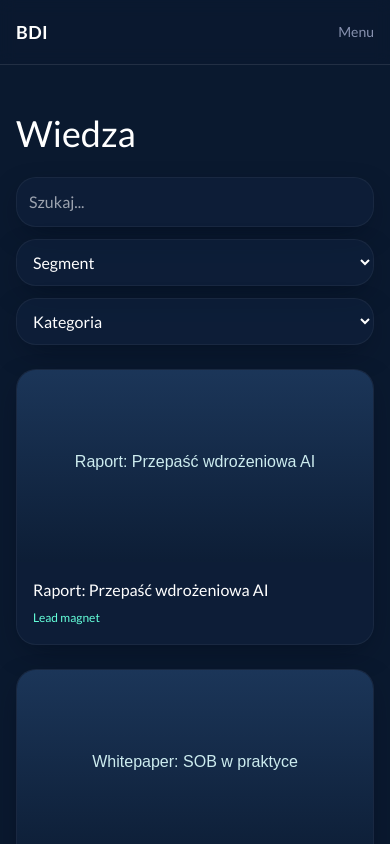
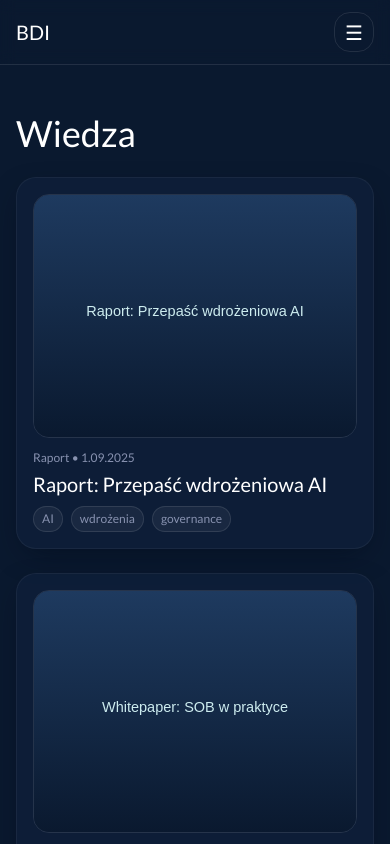
Before and after one commit to krzysztof-bdi/bdi-www-3, a Next.js app: page /wiedza in a window 390 px wide. Shown: the top 844 px of the page. Built offline with nearby package versions, Linux system fonts and the light colour scheme.

Commit message:
feat: mobile nav, Knowledge pagination+sort, Zoho integration scaffold

```diff
--- a/app/wiedza/page.tsx
+++ b/app/wiedza/page.tsx
@@ -1,52 +1,69 @@
-'use client'
-import { useEffect, useMemo, useState } from 'react'
+import articles from '@/../public/search-index.json'
 import Link from 'next/link'
-import Image from 'next/image'
-import Fuse from 'fuse.js'
-export default function Knowledge(){
-  const [items, setItems] = useState<any[]>([])
-  const [q, setQ] = useState('')
-  const [seg, setSeg] = useState('')
-  const [cat, setCat] = useState('')
-  useEffect(()=>{ fetch('/search-index.json').then(r=>r.json()).then(setItems) },[])
-  const fuse = useMemo(()=> new Fuse(items, { keys:['title','segment_target','category_primary'] }), [items])
-  const out = useMemo(()=>{
-    let arr = q ? fuse.search(q).map(r=>r.item) : items
-    if (seg) arr = arr.filter(i=> i.segment_target === seg)
-    if (cat) arr = arr.filter(i=> i.category_primary === cat)
-    return arr
-  },[items, q, seg, cat, fuse])
+
+type Article = {
+  title: string; slug: string; date: string; featured_image?: string;
+  category_primary?: string; segment_target?: string; is_lead_magnet?: boolean;
+  tags_secondary?: string[];
+}
+
+const PAGE_SIZE = 6
+
+export default function Page({ searchParams }: { searchParams: { page?: string }}) {
+  const page = Math.max(1, parseInt(searchParams.page ?? '1', 10) || 1)
+
+  // Sortowanie wpisów malejąco po dacie
+  const sortedArticles = (articles as Article[]).slice().sort((a,b) => {
+    return new Date(b.date).getTime() - new Date(a.date).getTime()
+  })
+
+  const totalArticles = sortedArticles.length
+  const totalPages = Math.max(1, Math.ceil(totalArticles / PAGE_SIZE))
+  const startIndex = (page - 1) * PAGE_SIZE
+  const paginatedItems = sortedArticles.slice(startIndex, startIndex + PAGE_SIZE)
+
   return (
     <section className="container-p py-12">
       <h1 className="font-heading text-4xl mb-6">Wiedza</h1>
-      <div className="mb-6 grid md:grid-cols-3 gap-3">
-        <input className="card p-3" placeholder="Szukaj..." value={q} onChange={e=>setQ(e.target.value)} />
-        <select className="card p-3" value={seg} onChange={e=>setSeg(e.target.value)}>
-          <option value="">Segment</option>
-          <option>Liderzy</option>
-          <option>MŚP</option>
-          <option>Administracja</option>
-        </select>
-        <select className="card p-3" value={cat} onChange={e=>setCat(e.target.value)}>
-          <option value="">Kategoria</option>
-          <option>Raport</option>
-          <option>Whitepaper</option>
-          <option>Artykuł</option>
-        </select>
-      </div>
-      <div className="grid md:grid-cols-3 gap-6">
-        {out.map(i=> (
-          <Link key={i.slug} href={`/wiedza/${i.slug}`} className="card overflow-hidden group">
-            {i.featured_image && (
-              <Image src={i.featured_image} alt="" width={800} height={600} className="w-full h-48 object-cover" />
+
+      {paginatedItems.length === 0 && <p className="text-text-secondary">Brak treści do wyświetlenia.</p>}
+
+      <div className="grid sm:grid-cols-2 lg:grid-cols-3 gap-6">
+        {paginatedItems.map(a => (
+          <article key={a.slug} className="card p-4">
+            {a.featured_image && (
+              // eslint-disable-next-line @next/next/no-img-element
+              <img src={a.featured_image} alt="" className="rounded-xl border border-white/10 mb-3" />
             )}
-            <div className="p-4">
-              <h3 className="font-heading group-hover:text-accent">{i.title}</h3>
-              {i.is_lead_magnet && <span className="mt-2 inline-block text-xs text-accent">Lead magnet</span>}
+            <div className="text-xs text-text-secondary mb-1">
+              {a.category_primary} • {new Date(a.date).toLocaleDateString('pl-PL')}
             </div>
-          </Link>
+            <h2 className="font-heading text-xl mb-2">
+              <Link href={`/wiedza/${a.slug}`}>{a.title}</Link>
+            </h2>
+            {a.tags_secondary && (
+              <div className="flex flex-wrap gap-2 text-xs text-text-secondary">
+                {a.tags_secondary.map(t => <span key={t} className="px-2 py-1 rounded-full bg-white/5 border border-white/10">{t}</span>)}
+              </div>
+            )}
+          </article>
         ))}
       </div>
+
+      {/* Paginacja */}
+      {totalPages > 1 && (
+        <div className="flex items-center gap-3 mt-8">
+          <PagerLink page={page-1} disabled={page<=1}>« Poprzednia</PagerLink>
+          <span className="text-sm text-text-secondary">Strona {page} / {totalPages}</span>
+          <PagerLink page={page+1} disabled={page>=totalPages}>Następna »</PagerLink>
+        </div>
+      )}
     </section>
   )
 }
+
+function PagerLink({ page, disabled, children }:{ page:number, disabled?:boolean, children:React.ReactNode }) {
+  if (disabled) return <span className="opacity-50">{children}</span>
+  const href = page <= 1 ? '/wiedza' : `/wiedza?page=${page}`
+  return <Link href={href} className="link-cta">{children}</Link>
+}
--- a/components/Header.tsx
+++ b/components/Header.tsx
@@ -1,37 +1,81 @@
 'use client'
 import Link from 'next/link'
+import { useEffect, useRef, useState } from 'react'
 import { usePathname } from 'next/navigation'
 import clsx from 'clsx'
 
-const nav = [
-  { href: '/', label: 'Start' },
-  { href: '/dla-liderow', label: 'Dla Liderów' },
-  { href: '/dla-msp', label: 'Dla MŚP' },
-  { href: '/dla-administracji', label: 'Dla Administracji' },
-  { href: '/rozwoj-kariery', label: 'Rozwój Kariery' },
-  { href: '/nasz-system', label: 'Nasz System' },
-  { href: '/centra-kompetencji', label: 'Centra Kompetencji' },
-  { href: '/centrum-zaufania', label: 'Centrum Zaufania' },
-  { href: '/nasz-wplyw', label: 'Nasz Wpływ' },
+const links = [
+  { href: '/dla-liderow', label: 'Dla liderów' },
+  { href: '/nasz-system', label: 'Nasz system' },
+  { href: '/centra-kompetencji', label: 'Centra kompetencji' },
+  { href: '/nasz-wplyw', label: 'Nasz wpływ' },
   { href: '/wiedza', label: 'Wiedza' },
-  { href: '/kontakt', label: 'Kontakt' }
+  { href: '/kontakt', label: 'Kontakt' },
 ]
 
-export default function Header(){
+export default function Header() {
+  const [open, setOpen] = useState(false)
   const pathname = usePathname()
+  const panelRef = useRef<HTMLDivElement>(null)
+  const btnRef = useRef<HTMLButtonElement>(null)
+
+  // Zamykanie menu klawiszem Escape
+  useEffect(() => {
+    function onKey(e: KeyboardEvent) {
+      if (e.key === 'Escape') setOpen(false)
+    }
+    document.addEventListener('keydown', onKey)
+    return () => document.removeEventListener('keydown', onKey)
+  }, [])
+
+  // Zamykanie menu po kliknięciu poza nim
+  useEffect(() => {
+    function onClick(e: MouseEvent) {
+      if (!open) return
+      const target = e.target as Node
+      if (panelRef.current && !panelRef.current.contains(target) && btnRef.current && !btnRef.current.contains(target)) {
+        setOpen(false)
+      }
+    }
+    document.addEventListener('mousedown', onClick)
+    return () => document.removeEventListener('mousedown', onClick)
+  }, [open])
+
   return (
-    <header className="sticky top-0 z-40 backdrop-blur border-b border-white/10 bg-primary/70">
-      <nav className="container-p flex h-16 items-center justify-between">
-        <Link href="/" className="font-heading text-lg font-bold tracking-wide">BDI</Link>
-        <ul className="hidden md:flex gap-6">
-          {nav.map(i => (
-            <li key={i.href}>
-              <Link href={i.href} className={clsx('text-sm text-text-secondary hover:text-white transition', pathname===i.href && 'text-white')}>{i.label}</Link>
-            </li>
+    <header className="border-b border-white/10 sticky top-0 z-50 bg-background/70 backdrop-blur">
+      <div className="container-p h-16 flex items-center justify-between">
+        <Link href="/" className="font-heading text-xl">BDI</Link>
+
+        {/* Menu na duże ekrany */}
+        <nav className="hidden md:flex gap-6">
+          {links.map(l => (
+            <Link key={l.href} href={l.href} className={clsx('text-sm text-text-secondary hover:text-white transition', pathname===l.href && 'text-white')}>{l.label}</Link>
           ))}
-        </ul>
-        <div className="md:hidden text-text-secondary text-sm">Menu</div>
-      </nav>
+        </nav>
+
+        {/* Przycisk "Hamburger" na mobilne */}
+        <button
+          ref={btnRef}
+          aria-label="Otwórz menu"
+          aria-expanded={open}
+          className="md:hidden h-10 w-10 rounded-xl border border-white/10 flex items-center justify-center"
+          onClick={()=>setOpen(v=>!v)}
+        >
+          <span className="sr-only">Menu</span>
+          <div className="text-xl">{open ? '✕' : '☰'}</div>
+        </button>
+      </div>
+
+      {/* Panel menu mobilnego */}
+      {open && (
+        <div className="md:hidden border-t border-white/10">
+          <div ref={panelRef} className="container-p py-3 flex flex-col gap-2">
+            {links.map(l => (
+              <Link key={l.href} href={l.href} className={clsx('py-2', pathname===l.href && 'font-bold')} onClick={()=>setOpen(false)}>{l.label}</Link>
+            ))}
+          </div>
+        </div>
+      )}
     </header>
   )
 }
```
Also changed, not shown: lib/zoho.ts (added, +32 -0 lines), 1 other file (tests, documents, lock files or other folders).
